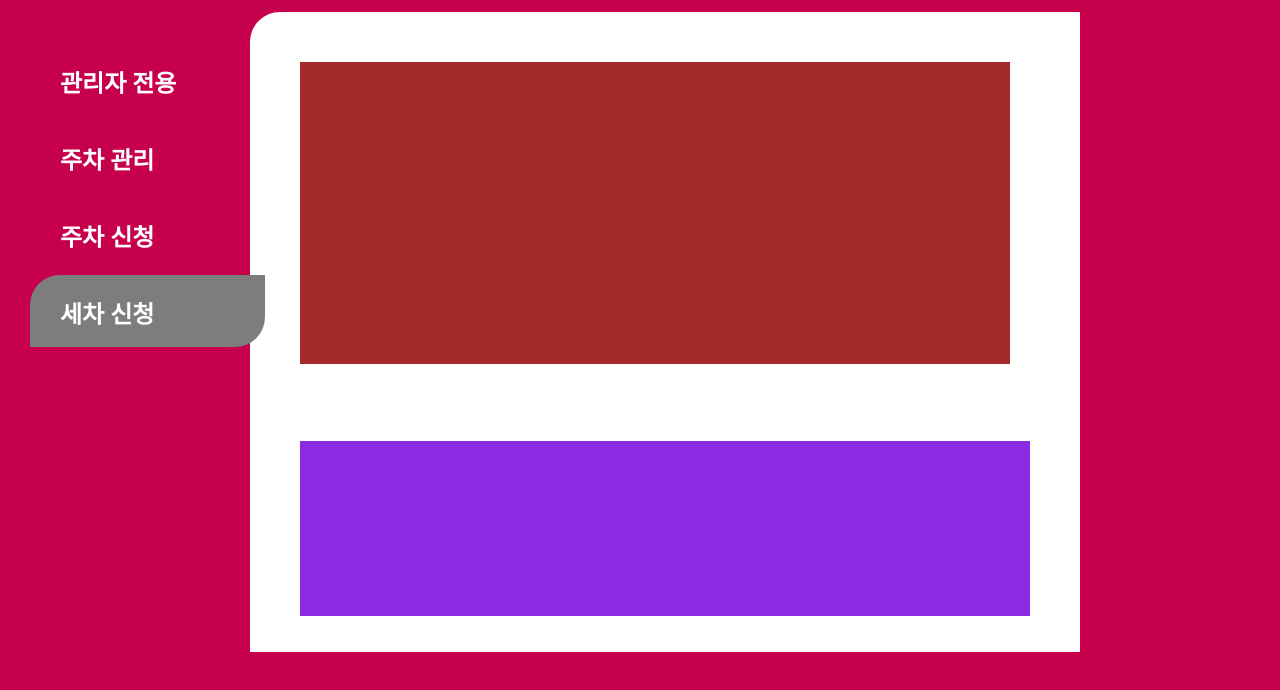
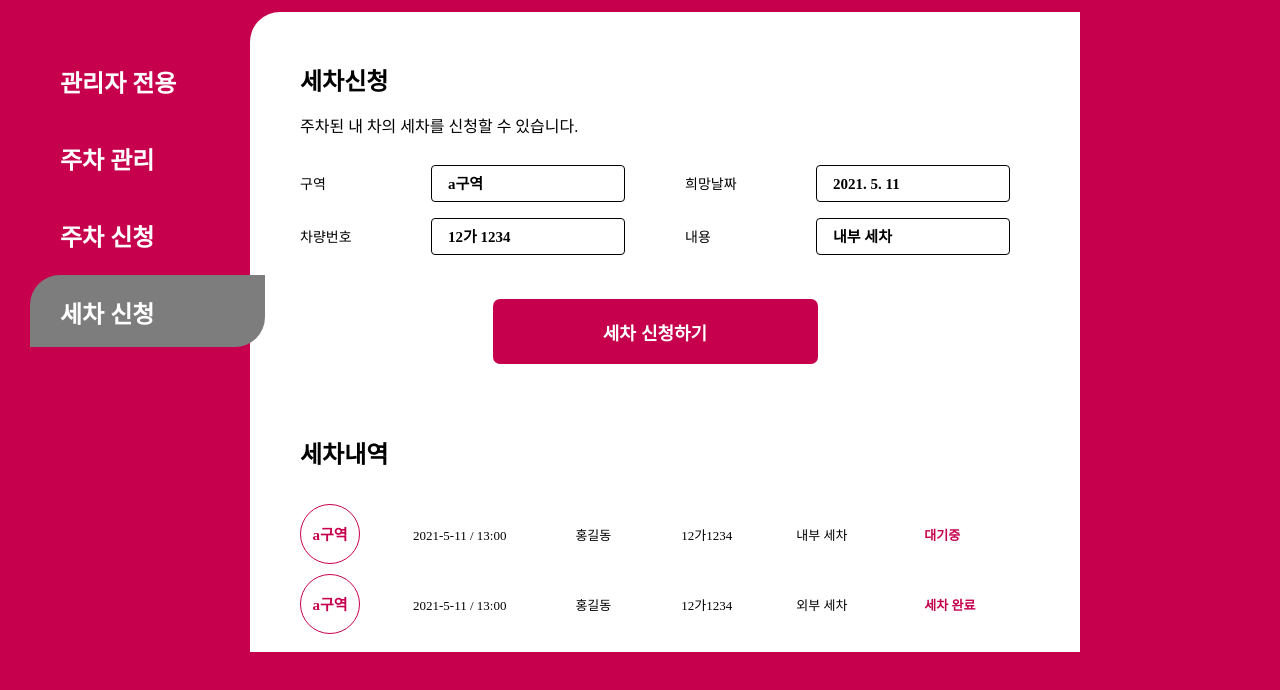
Before and after one commit to 52hmyang/DU2022, a plain HTML site: page restaurant.html in a window 1280 px wide. Shown: the part 68-758 px from the top of the page. Drawn offline with Linux system fonts and the light colour scheme; a web font is replaced by a local one.

Commit message:
세차관리 페이지 구성 마무리

```diff
--- /dev/null
+++ b/public/css/common.css
@@ -0,0 +1,7 @@
+.margin-bottom-10 {
+    margin-bottom: 10px;
+}
+
+.margin-bottom-16 {
+    margin-bottom: 16px;
+}
--- a/public/css/restaurant.css
+++ b/public/css/restaurant.css
@@ -1,18 +1,159 @@
-.contents {
+section > .contents {
+    font-family: 'S-Core Dream';
+    font-style: normal;
+
     box-sizing: border-box;
     padding-left: 50px;
     padding-top: 50px;
 }
 .carwash-offer-container{
-    background-color: brown;
     width: 710px;
     height: 302px;
+
+    text-align: center;
+}
+
+.carwash-offer-container > .header{
+    height: 63px;
+
+    text-align: left;
+    font-weight: 600;
+    font-size: 24px;
+}
+
+.carwash-offer-container > .header > span{
+    display: block;
+    font-weight: 400;
+    font-size: 16px;
+
+    margin-top: 16px;
+}
+
+.carwash-offer-container > .contents{
+    width: 710px;
+    height: 90px;
+
+    margin-top: 40px;
+}
+
+.carwash-offer-container > .contents > .row{
+    width: 710;
+    height: 37px;
+
+    text-align: left;
+}
+
+.carwash-offer-container > .contents > .row > .label{
+    display: inline-block;
+    width: 57px;
+
+    font-weight: 400;
+    font-size: 14px;
+    line-height: 37px;
+}
+
+.carwash-offer-container > .contents > .row > .input{
+    display: inline-block;
+    box-sizing: border-box;
+
+    width: 194px;
+    height: 37px;
+    line-height: 37px;
+
+    margin-left: 74px;
+    padding-left: 16px;
+
+    font-weight: 900;
+    font-size: 15px;
+
+    border: 1px solid #000000;
+    border-radius: 4px;
+}
+
+.carwash-offer-container > .contents > .row > :nth-child(3){
+    margin-left: 60px;
+}
+
+.carwash-offer-container > button{
+    width: 325px;
+    height: 65px;
+
+    /*margin-top: 44px;*/
+    margin: 44px auto auto;
+
+    font-weight: 600;
+    font-size: 18px;
+
+    color: white;
+    background: #C6004D;
+    border-radius: 7px;
+    border: none;
 }
 
 .carwash-history-container{
-    background-color: blueviolet;
     width: 730px;
     height: 175px;
 
     margin-top: 77px;
 }
+
+.carwash-history-container > .header{
+    height: 63px;
+    line-height: 29px;
+
+    font-weight: 900;
+    font-size: 24px;
+}
+
+.carwash-history-container > .contents{
+    width: 730px;
+    height: 130px;
+
+    /*margin-top: 16px;*/
+}
+
+.carwash-history-container > .contents > .row{
+    height: 60px;
+}
+
+.carwash-history-container > .contents > .row > div{
+    display: inline-block;
+    font-size: 13px;
+    line-height: 60px;
+}
+
+.carwash-history-container > .contents > .row > div:nth-child(1){
+    width: 60px;
+    height: 60px;
+    box-sizing: border-box;
+    text-align: center;
+
+    font-weight: 900;
+    font-size: 15px;
+    color: #C6004D;
+
+    border: 1px solid #C6004D;
+    border-radius: 100%;
+}
+.carwash-history-container > .contents > .row > div:nth-child(2){
+    margin-left: 53px;
+}
+.carwash-history-container > .contents > .row > div:nth-child(3){
+    margin-left: 69px;
+}
+.carwash-history-container > .contents > .row > div:nth-child(4){
+    margin-left: 70px;
+}
+.carwash-history-container > .contents > .row > div:nth-child(5){
+    margin-left: 64px;
+}
+.carwash-history-container > .contents > .row > div:nth-child(6){
+    margin-left: 77px;
+
+    font-weight: 600;
+    font-size: 13px;
+    line-height: 17px;
+    text-align: right;
+
+    color: #C6004D;
+}
--- a/restaurant.html
+++ b/restaurant.html
@@ -7,6 +7,7 @@
   <title>Document</title>
   <link href="/public/css/style.css" rel="stylesheet" />
   <link href="public/css/restaurant.css" rel="stylesheet">
+  <link href="public/css/common.css" rel="stylesheet">
 </head>
 <body>
   <header>
@@ -42,8 +43,32 @@
       </div>
     </div>
     <div class="contents">
-      <div class="carwash-offer-container"></div>
-      <div class="carwash-history-container"></div>
+      <div class="carwash-offer-container">
+        <div class="header">
+          세차신청
+          <span>주차된 내 차의 세차를 신청할 수 있습니다.</span>
+        </div>
+        <div class="contents">
+          <div class="row margin-bottom-16">
+            <div class="label">구역</div><div class="input">a구역</div><div class="label">희망날짜</div><div class="input">2021. 5. 11</div>
+            <!-- <input type="text"></input> why한줄로만들면될까? -->
+          </div>
+          <div class="row">
+            <div class="label">차량번호</div><div class="input">12가 1234</div><div class="label">내용</div><div class="input">내부 세차</div>
+          </div>
+        </div>
+        <button>세차 신청하기</button>
+      </div>
+      <div class="carwash-history-container">
+        <div class="header">세차내역</div>
+        <div class="contents">
+          <div class="row margin-bottom-10">
+            <div>a구역</div><div>2021-5-11 / 13:00</div><div>홍길동</div><div>12가1234</div><div>내부 세차</div><div>대기중</div>
+          </div>
+          <div class="row">
+            <div>a구역</div><div>2021-5-11 / 13:00</div><div>홍길동</div><div>12가1234</div><div>외부 세차</div><div>세차 완료</div>
+          </div>
+      </div>
     </div>
   </section>
 </body>
```
